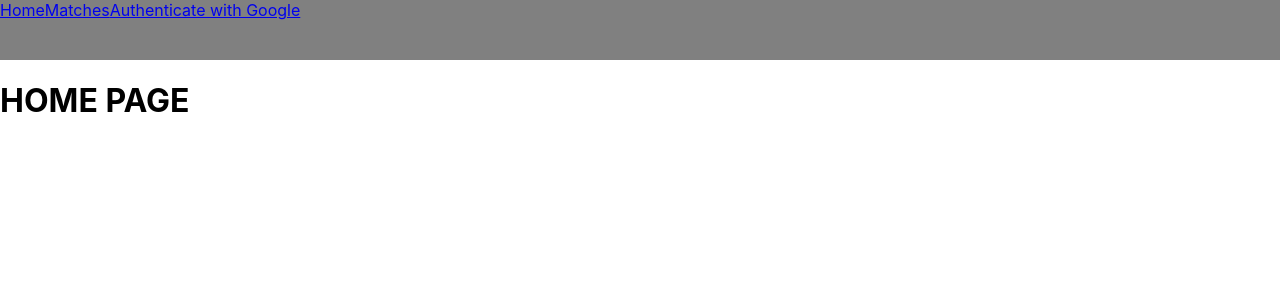
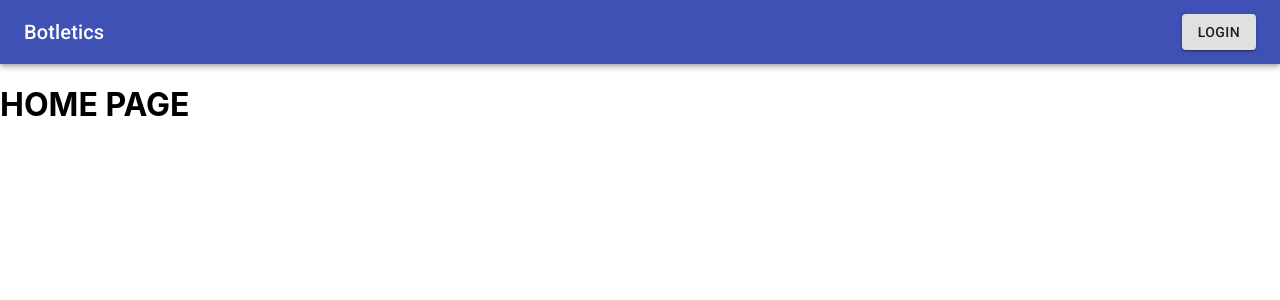
Before and after one commit to maxsynnott/botletics-client, a React (Create React App) app: page / in a window 1280 px wide. Shown: the top 300 px of the page. Built offline with nearby package versions, Linux system fonts and the light colour scheme.

Commit message:
material ui in and basic header example

```diff
--- a/package.json
+++ b/package.json
@@ -3,6 +3,8 @@
   "version": "0.1.0",
   "private": true,
   "dependencies": {
+    "@material-ui/core": "^4.11.3",
+    "@material-ui/icons": "^4.11.2",
     "@testing-library/jest-dom": "^5.11.4",
     "@testing-library/react": "^11.1.0",
     "@testing-library/user-event": "^12.1.10",
--- a/public/index.html
+++ b/public/index.html
@@ -24,6 +24,11 @@
       work correctly both with client-side routing and a non-root public URL.
       Learn how to configure a non-root public URL by running `npm run build`.
     -->
+
+	<!-- Custom start -->
+	<link rel="stylesheet" href="https://fonts.googleapis.com/css?family=Roboto:300,400,500,700&display=swap" />
+	<link rel="stylesheet" href="https://fonts.googleapis.com/icon?family=Material+Icons" />
+	<!-- Custom end -->
     <title>React App</title>
   </head>
   <body>
--- a/src/components/Header.tsx
+++ b/src/components/Header.tsx
@@ -1,13 +1,28 @@
-import { Link } from 'react-router-dom';
+import {
+	AppBar,
+	Button,
+	Toolbar,
+	Typography,
+	Link,
+	Box,
+} from '@material-ui/core';
+import React from 'react';
+import { Link as RouterLink } from 'react-router-dom';
 
 export default function Header() {
 	return (
-		<div style={{ background: 'gray', height: '60px' }}>
-			<Link to="/">Home</Link>
-			<Link to="/matches">Matches</Link>
-			<a href="http://localhost:8080/auth/google/init">
-				Authenticate with Google
-			</a>
-		</div>
+		<AppBar position="static">
+			<Toolbar>
+				<Link component={RouterLink} to="/" color="inherit">
+					<Typography variant="h6">Botletics</Typography>
+				</Link>
+
+				<Box flexGrow={1} />
+
+				<Link href="http://localhost:8080/auth/google/init">
+					<Button variant="contained">Login</Button>
+				</Link>
+			</Toolbar>
+		</AppBar>
 	);
 }
--- a/src/hooks/useQueryParams.ts
+++ b/src/hooks/useQueryParams.ts
@@ -1,5 +1,7 @@
 import { useLocation } from 'react-router-dom';
 
 export default function useQueryParams() {
-	return new URLSearchParams(useLocation().search);
+	const { search } = useLocation();
+
+	return new URLSearchParams(search);
 }
```
Also changed, not shown: 1 other file (tests, documents, lock files or other folders).
